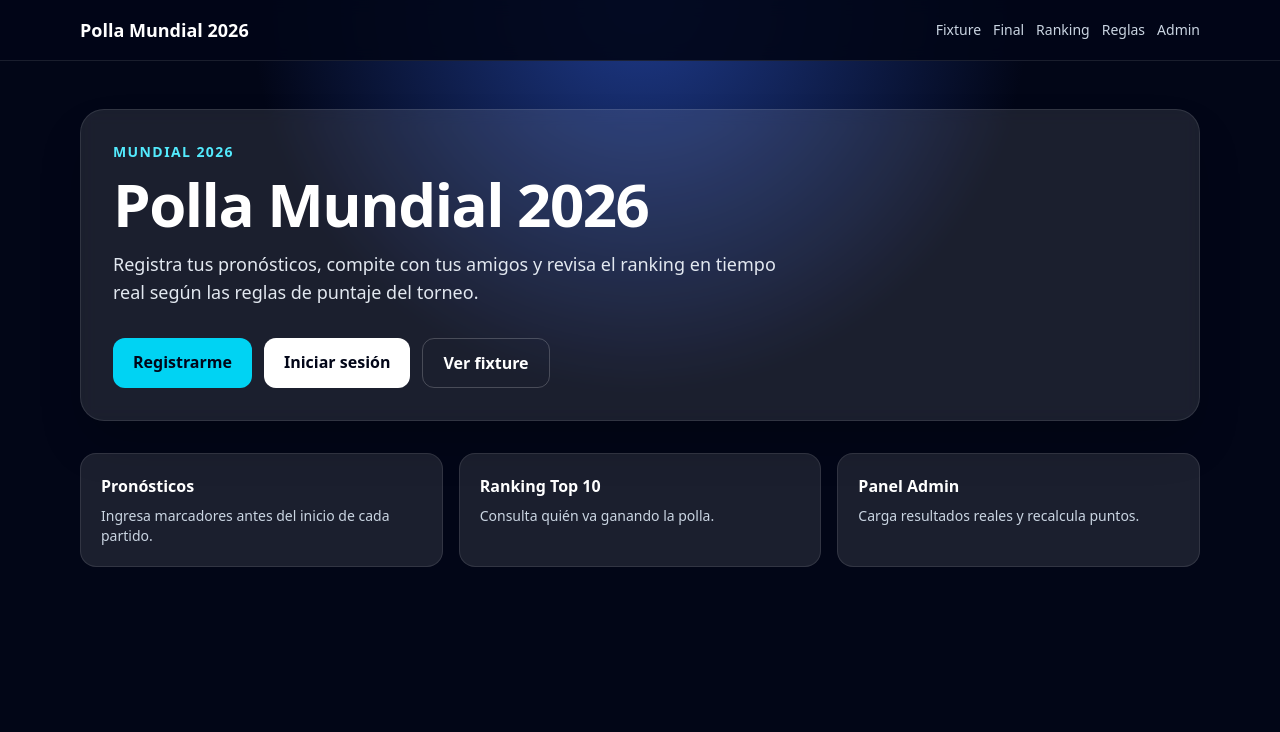
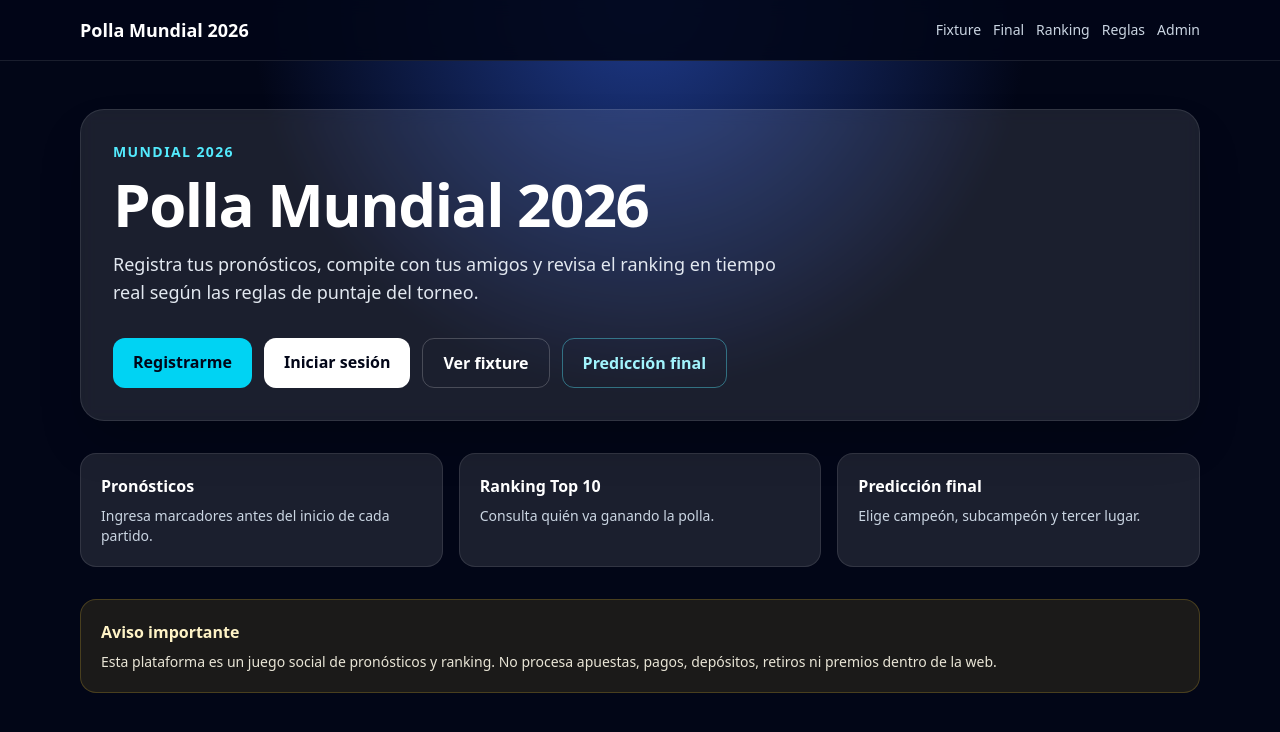
Before and after one commit to lzevallosc/polla-mundial-2026, a Next.js app: page / in a window 1280 px wide. Shown: the top 732 px of the page. Built offline with nearby package versions, Linux system fonts and the light colour scheme.

Commit message:
Improve home admin and legal notice

```diff
--- a/src/app/admin/page.tsx
+++ b/src/app/admin/page.tsx
@@ -137,7 +137,18 @@ export default function AdminPage() {
 
   return (
     <main className="mx-auto max-w-5xl px-4 py-10">
-      <h1 className="mb-6 text-3xl font-black">Panel Admin</h1>
+      <div className="mb-6 flex flex-col gap-3 sm:flex-row sm:items-center sm:justify-between">
+        <div>
+          <h1 className="text-3xl font-black">Panel Admin</h1>
+          <p className="text-sm text-slate-300">Carga resultados reales y recalcula puntos.</p>
+        </div>
+        <a
+          href="/admin/final"
+          className="rounded-xl bg-cyan-400 px-4 py-2 text-center font-bold text-slate-950 hover:bg-cyan-300"
+        >
+          Resultado final
+        </a>
+      </div>
 
       {message && <p className="mb-4 rounded-xl bg-white/10 p-3 text-sm">{message}</p>}
 
--- a/src/app/page.tsx
+++ b/src/app/page.tsx
@@ -17,7 +17,7 @@ export default function Home() {
           en tiempo real según las reglas de puntaje del torneo.
         </p>
 
-        <div className="flex flex-col gap-3 sm:flex-row">
+        <div className="flex flex-col gap-3 sm:flex-row sm:flex-wrap">
           <Link href="/register" className="rounded-xl bg-cyan-400 px-5 py-3 text-center font-bold text-slate-950 hover:bg-cyan-300">
             Registrarme
           </Link>
@@ -26,6 +26,9 @@ export default function Home() {
           </Link>
           <Link href="/fixture" className="rounded-xl border border-white/20 px-5 py-3 text-center font-bold text-white hover:bg-white/10">
             Ver fixture
+          </Link>
+          <Link href="/final" className="rounded-xl border border-cyan-300/40 px-5 py-3 text-center font-bold text-cyan-200 hover:bg-cyan-300/10">
+            Predicción final
           </Link>
         </div>
       </section>
@@ -40,9 +43,17 @@ export default function Home() {
           <p className="text-sm text-slate-300">Consulta quién va ganando la polla.</p>
         </div>
         <div className="rounded-2xl border border-white/10 bg-white/10 p-5">
-          <h2 className="mb-2 font-bold text-white">Panel Admin</h2>
-          <p className="text-sm text-slate-300">Carga resultados reales y recalcula puntos.</p>
+          <h2 className="mb-2 font-bold text-white">Predicción final</h2>
+          <p className="text-sm text-slate-300">Elige campeón, subcampeón y tercer lugar.</p>
         </div>
+      </section>
+
+      <section className="mt-8 rounded-2xl border border-amber-300/20 bg-amber-300/10 p-5">
+        <h2 className="mb-2 font-bold text-amber-100">Aviso importante</h2>
+        <p className="text-sm text-amber-50/90">
+          Esta plataforma es un juego social de pronósticos y ranking. No procesa apuestas,
+          pagos, depósitos, retiros ni premios dentro de la web.
+        </p>
       </section>
     </main>
   )
--- a/src/app/reglas/page.tsx
+++ b/src/app/reglas/page.tsx
@@ -41,6 +41,15 @@ export default function RulesPage() {
           <li>Perú 2 - 1 Brasil: 10 puntos</li>
         </ul>
       </div>
+
+      <div className="mt-8 rounded-3xl border border-amber-300/20 bg-amber-300/10 p-6">
+        <h2 className="mb-3 text-xl font-bold text-amber-100">Aviso</h2>
+        <p className="text-sm text-amber-50/90">
+          Esta web es únicamente para registrar pronósticos y calcular un ranking.
+          No administra apuestas, pagos, depósitos, retiros ni premios económicos.
+        </p>
+      </div>
+
     </main>
   )
 }
```
